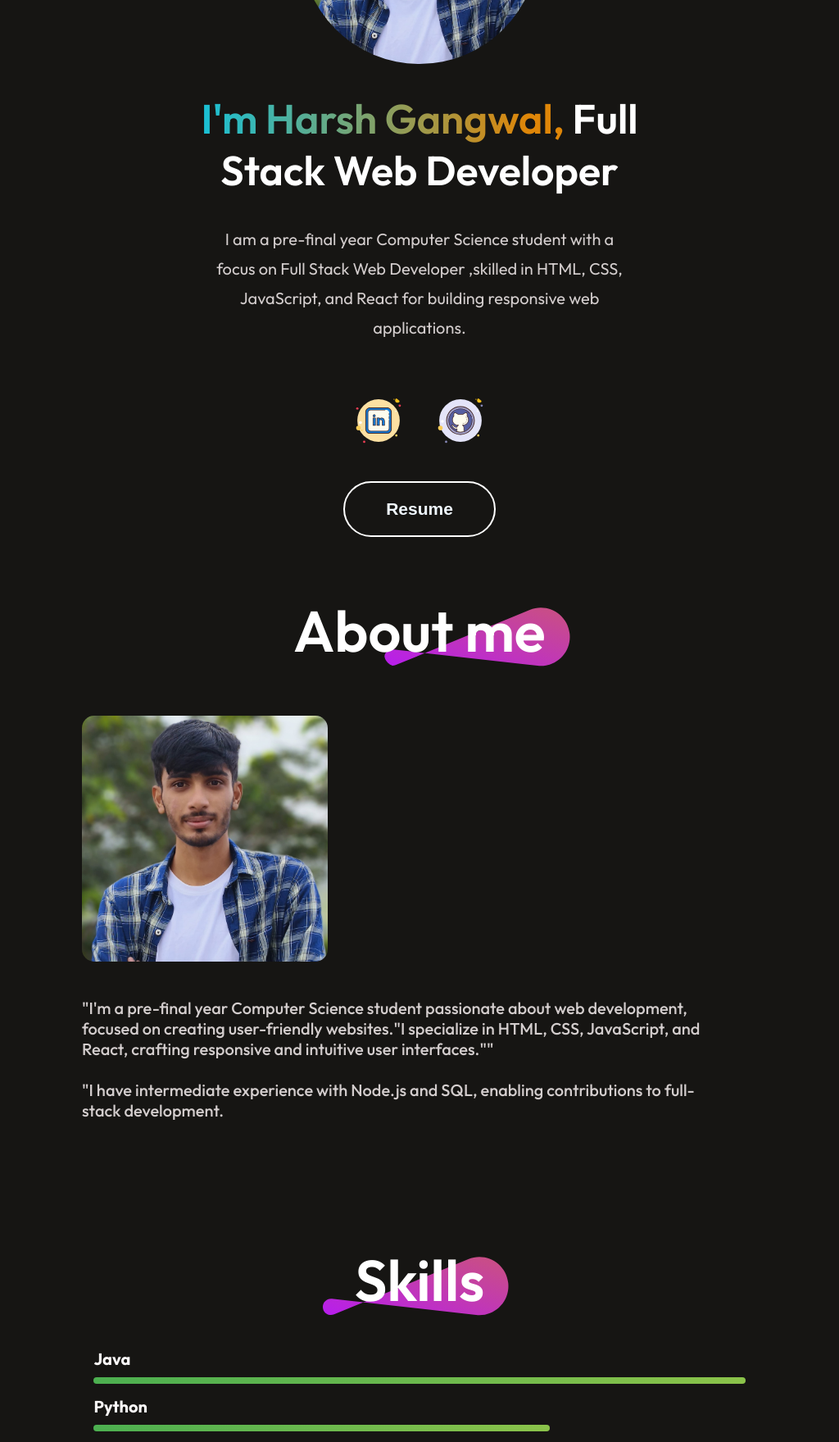
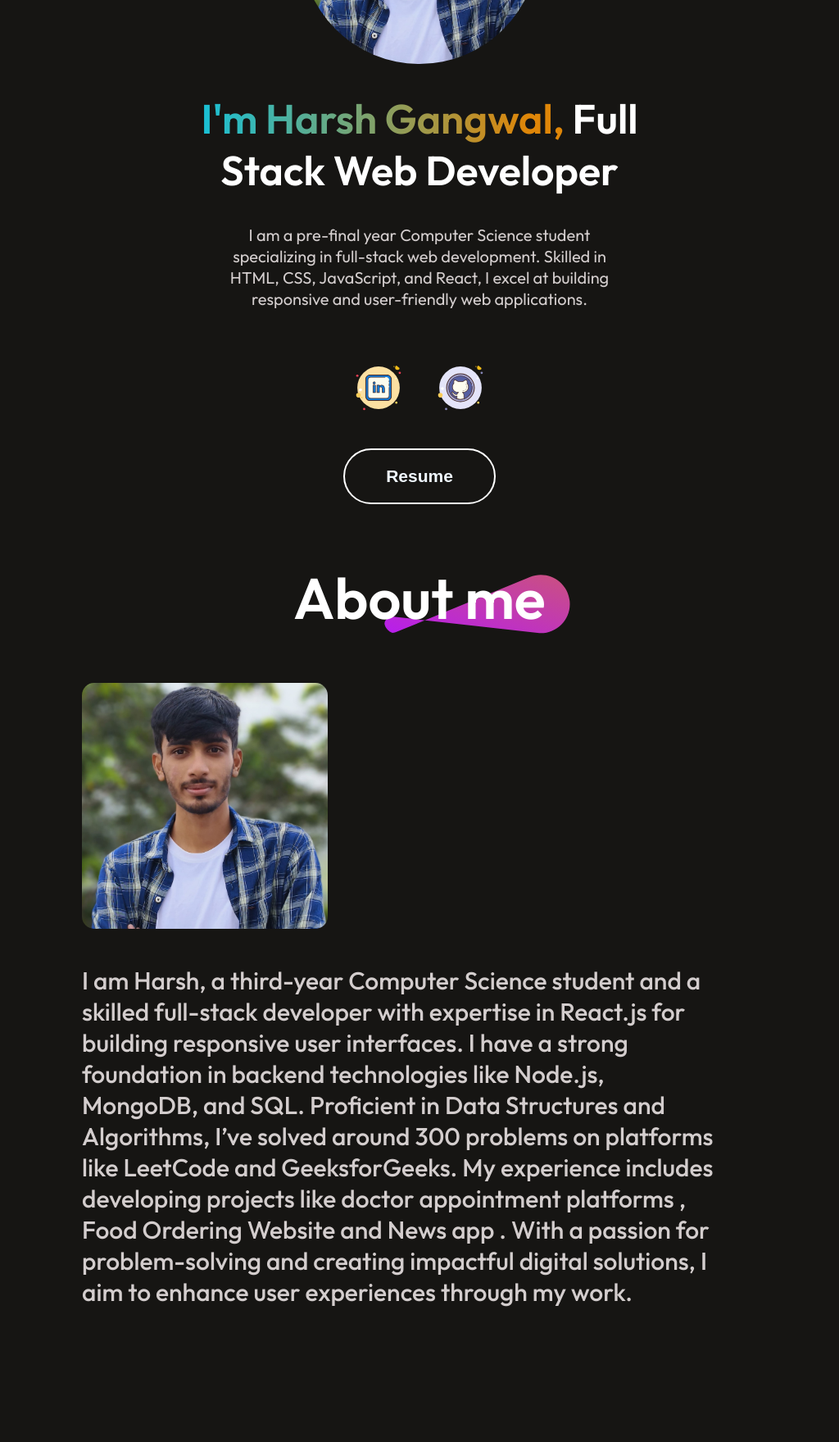
Before and after one commit to Harshgangwal10/Portfolio-Website, a React (Vite) app: page / in a window 1024 px wide. Shown: the part 460-2219 px from the top of the page at 82% size. Built offline with nearby package versions, Linux system fonts and the light colour scheme.

Commit message:
some text related changes

```diff
--- a/src/Components/About/About.css
+++ b/src/Components/About/About.css
@@ -102,7 +102,7 @@
    .about-para{
     display: flex;
     gap: 0px;
-    font-size: 20px;
+    font-size: 30px;
     width: 95%
    }
    .about img{
--- a/src/Components/About/About.jsx
+++ b/src/Components/About/About.jsx
@@ -17,8 +17,10 @@ const About = () => {
         </div>
         <div className="about-right">
           <div className="about-para">
-            <p>"I'm a pre-final year Computer Science student passionate about web development, focused on creating user-friendly websites."I specialize in HTML, CSS, JavaScript, and React, crafting responsive and intuitive user interfaces.""</p>
-            <p>"I have intermediate experience with Node.js and SQL, enabling contributions to full-stack development.</p>
+            <p>
+
+            I am Harsh, a third-year Computer Science student and a skilled full-stack developer with expertise in React.js for building responsive user interfaces. I have a strong foundation in backend technologies like Node.js, MongoDB, and SQL. Proficient in Data Structures and Algorithms, I’ve solved around 300 problems on platforms like LeetCode and GeeksforGeeks. My experience includes developing projects like  doctor appointment platforms , Food Ordering Website and News app . With a passion for problem-solving and creating impactful digital solutions, I aim to enhance user experiences through my work.</p>
+            {/* <p>"I have intermediate experience with Node.js and SQL, enabling contributions to full-stack development.</p> */}
           </div>
         </div>
       </div>
--- a/src/Components/Hero/Hero.css
+++ b/src/Components/Hero/Hero.css
@@ -72,7 +72,7 @@ width: 80px;
    .hero p{
     width: 70%;
     font-size: 18px;
-    line-height: 35px;
+    line-height: 30px;
   }
 
   .hero-resume{
@@ -105,7 +105,7 @@ width: 80px;
    }
    .hero p{
     font-size: 20px;
-    line-height: 36px;
+    line-height: 26px;
   }
   .hero-resume{
      font-size: 21px;
--- a/src/Components/Hero/Hero.jsx
+++ b/src/Components/Hero/Hero.jsx
@@ -10,7 +10,7 @@ const Hero = () => {
    <div id='home' className='hero'>
   <img src={profile_img} alt="" />
   <h1><span>I'm Harsh Gangwal,</span> Full Stack Web Developer</h1>
-  <p> I am a pre-final year Computer Science student with a focus on Full Stack Web Developer ,skilled in HTML, CSS, JavaScript, and React for building responsive web applications.</p>
+  <p> I am a pre-final year Computer Science student specializing in full-stack web development. Skilled in HTML, CSS, JavaScript, and React, I excel at building responsive and user-friendly web applications.</p>
 
   <div className='social-media'>
           <a href="https://linkedin.com" target="_blank" >
```
